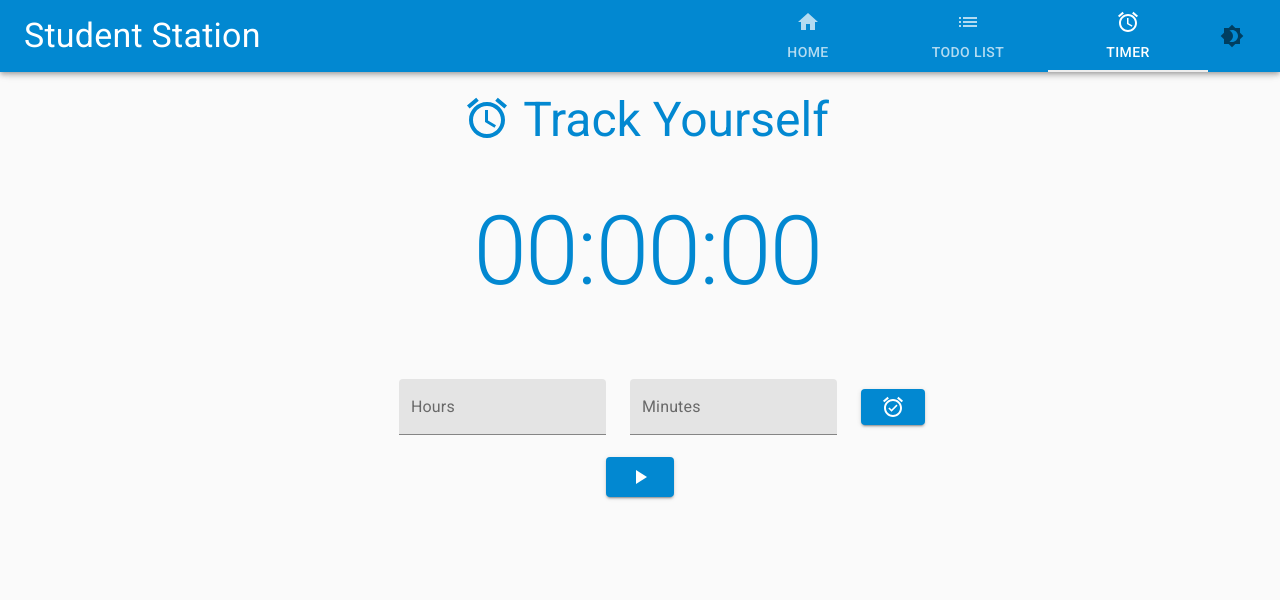
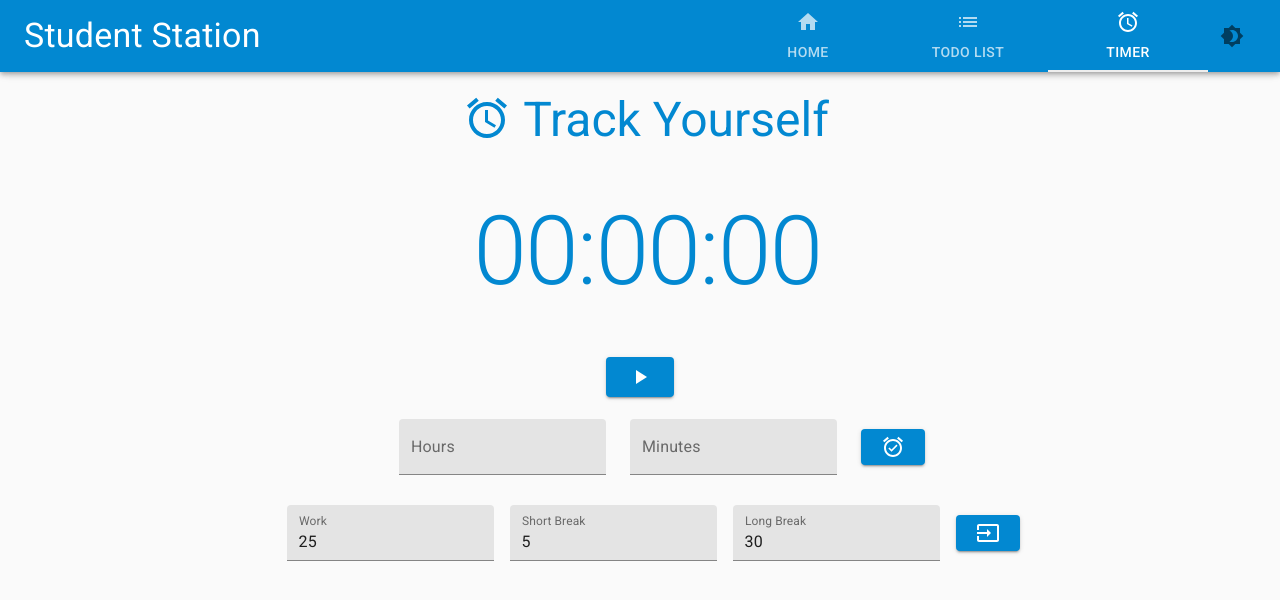
Before and after one commit to saad-afridi/StudentStation, a React (Create React App) app: page / in a window 1280 px wide. Both pictures are taken after a click on the tab "TIMER". Shown: the top 600 px of the page. Built offline with nearby package versions, Linux system fonts and the light colour scheme.

Commit message:
Added pomodoro input

```diff
--- /dev/null
+++ b/src/components/Timer/SetPomodoro.js
@@ -0,0 +1,97 @@
+import React from 'react'
+
+// Material UI Components
+import {Grid, TextField, Button} from '@material-ui/core';
+
+// Material UI Icons
+import InputIcon from '@material-ui/icons/Input';
+
+// Theme and Styling
+import { withStyles } from '@material-ui/styles';
+import PropTypes from 'prop-types';
+
+const styles = theme => ({
+    root: {
+        margin: '5px',
+    }
+})
+
+class SetPomodoro extends React.Component {
+
+    constructor() {
+        super();
+        this.state = {
+            work: '25',
+            shortBreak: '5',
+            longBreak: '30',
+        }
+    }
+
+    render () {
+        const {classes} = this.props;
+        return (
+            <form onSubmit={this.submitPom}>
+                <Grid container spacing={2} direction="row" justify="center" alignItems="center"
+                className={classes.root}>
+                    <Grid item>
+                        <TextField variant="filled" type="number" label="Work" id="set-work" defaultValue='25'
+                        onKeyDown={this.keyPress} onChange={this.updateWork}> </TextField>
+                    </Grid>
+                    <Grid item>
+                        <TextField variant="filled" type="number" label="Short Break" id="set-break" defaultValue='5'
+                        onKeyDown={this.keyPress} onChange={this.updateBreak}> </TextField>
+                    </Grid>
+                    <Grid item>
+                        <TextField variant="filled" type="number" label="Long Break" id="set-longBreak" defaultValue='30'
+                        onKeyDown={this.keyPress} onChange={this.updateLongBreak}> </TextField>
+                    </Grid>
+                    <Grid item>
+                        <Button variant="contained" color="primary" onClick={this.submitPom}>
+                            <InputIcon />
+                        </Button>
+                    </Grid>
+                </Grid>
+            </form>
+        )
+    }
+
+    keyPress = (e) => {
+        // Submit if they press enter
+        if(e.keyCode === 13) {
+            this.submitPom(e);
+        }
+    }
+
+    updateWork = (e) => {
+        this.setState({work: e.target.value});
+    }
+
+
+    updateBreak = (e) => {
+        this.setState({shortBreak: e.target.value});
+    }
+
+
+    updateLongBreak = (e) => {
+        this.setState({longBreak: e.target.value});
+    }
+
+    submitPom = (e) => {
+        e.preventDefault();
+        this.props.setPomFn(this.state.work, this.state.shortBreak, this.state.longBreak);
+        this.setState({
+            work: '25',
+            shortBreak: '5',
+            longBreak: '30',
+        });
+        document.getElementById('set-work').value = '25';
+        document.getElementById('set-break').value = '5';
+        document.getElementById('set-longBreak').value = '30';
+    }
+}
+
+SetPomodoro.propTypes = {
+    classes: PropTypes.object.isRequired,
+}
+
+export default withStyles(styles)(SetPomodoro);
--- a/src/pages/Timer.js
+++ b/src/pages/Timer.js
@@ -3,6 +3,7 @@ import React from 'react';
 // Timer Components
 import SetTimer from '../components/Timer/SetTimer';
 import ShowTime from '../components/Timer/ShowTime';
+import SetPomodoro from '../components/Timer/SetPomodoro'
 
 // Material UI Components
 import {Typography, Container, Grid, Button} from '@material-ui/core'
@@ -62,8 +63,9 @@ class TimerPage extends React.Component {
                 </Grid>
             </Grid>
 
+
+
             <ShowTime timeLeft={this.state.alarm}></ShowTime>
-            <SetTimer setAlarmFn={this.setAlarmTime}></SetTimer>
 
             <Grid container justify="center" alignItems="center">
                 <Grid item>
@@ -72,6 +74,10 @@ class TimerPage extends React.Component {
                     </Button>
                 </Grid>
             </Grid>
+
+            <SetTimer setAlarmFn={this.setAlarmTime}></SetTimer>
+            <SetPomodoro setPomFn={this.setPom}></SetPomodoro>
+
         </Container>
         )
     }
@@ -111,6 +117,10 @@ class TimerPage extends React.Component {
             this.setState({paused: !this.state.paused});
         }
     }
+
+    setPom = (work, shortBreak, longBreak) => {
+        console.log(work, shortBreak, longBreak);
+    }
 }
 
 TimerPage.propTypes = {
```
